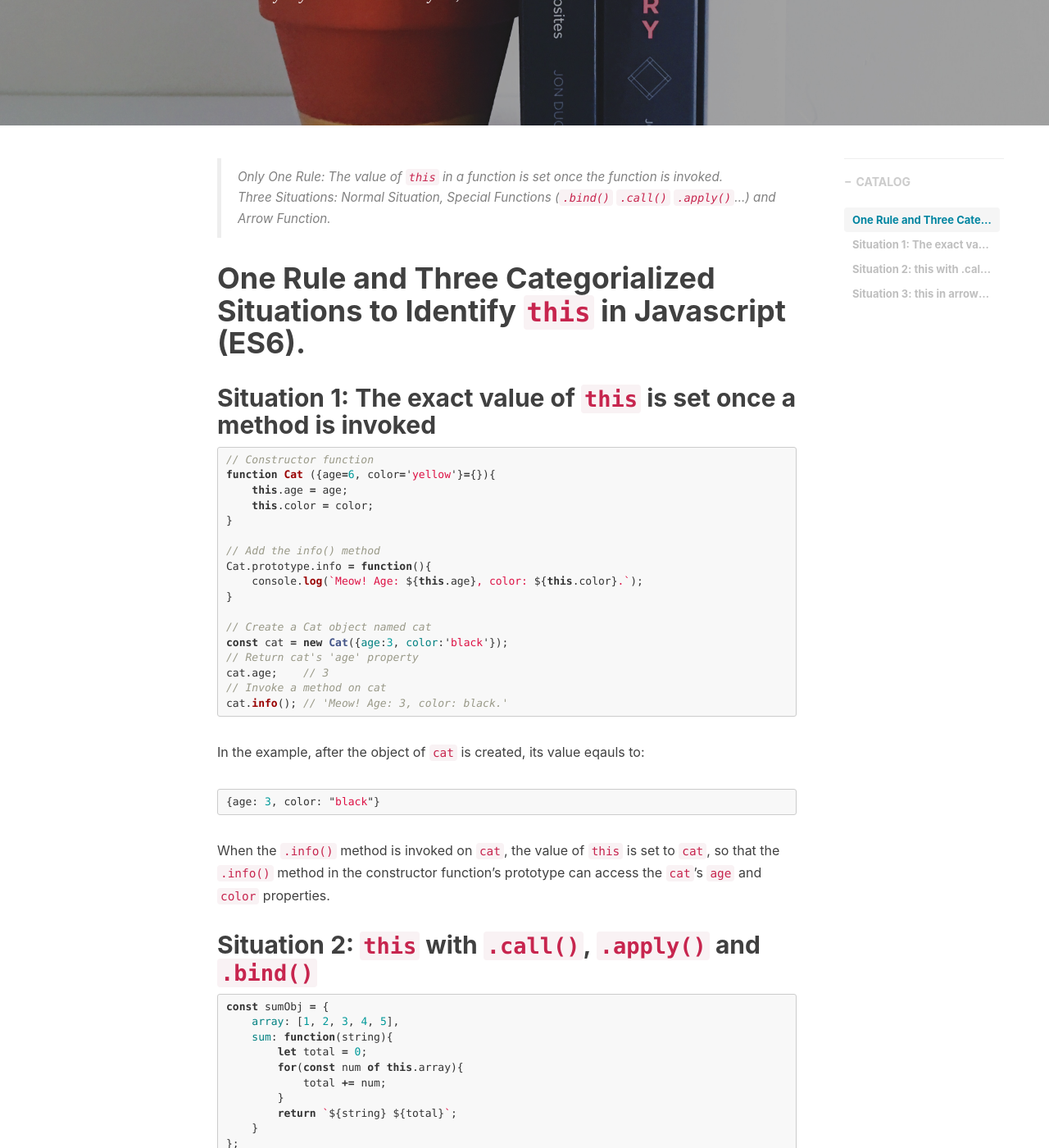
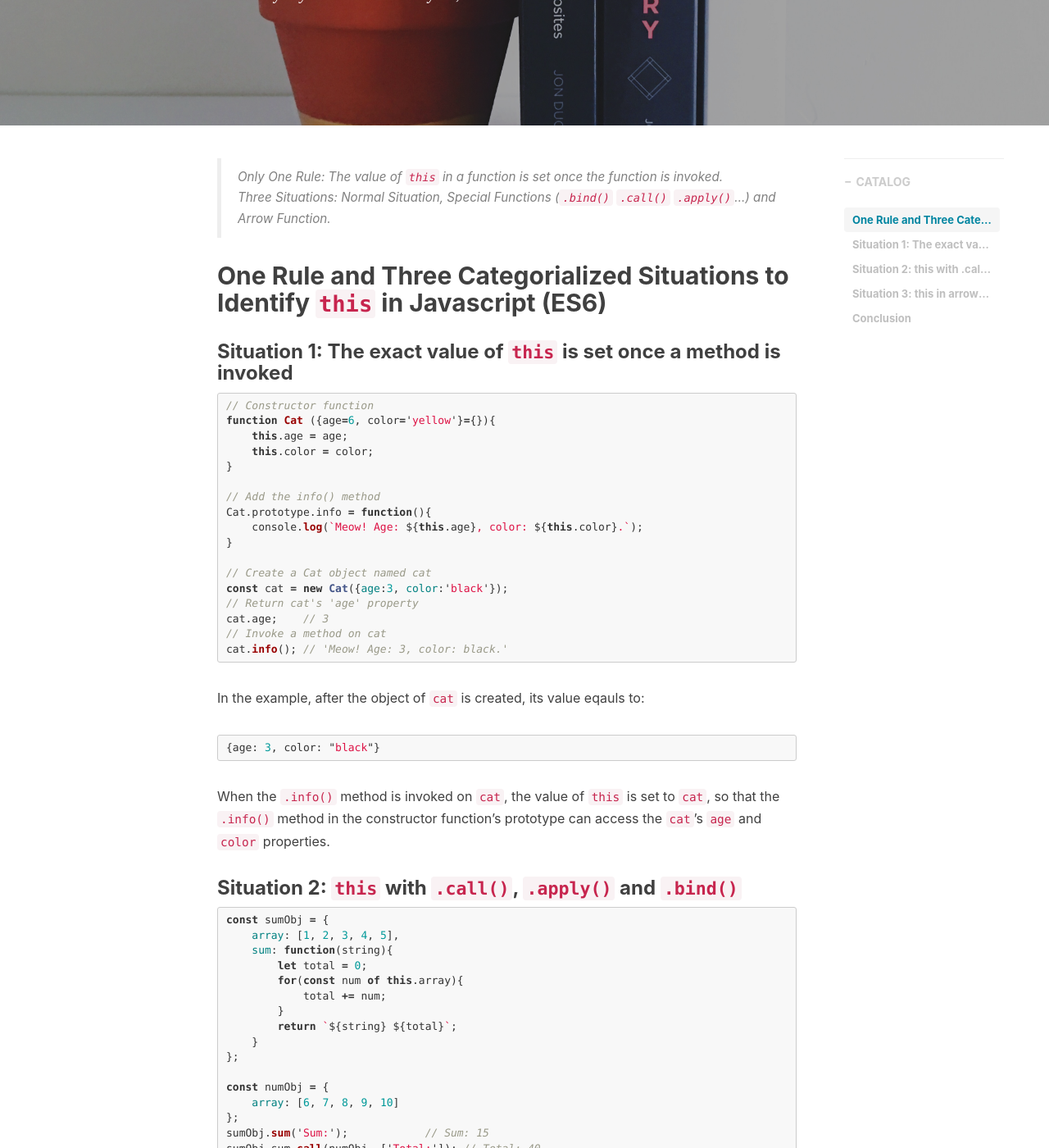
Before and after one commit to biyunwu/biyunwu.github.io, a Jekyll site: the page built from _posts/2018-06-19-identify-this-in-javascript.md, in a window 1280 px wide and 1400 px high, scrolled down 304 px. Shown: the whole window at 82% size. Built offline with Jekyll 4.4.1, drawn with Linux system fonts in a browser that asks for light colours; nearby versions of some CDN libraries; comment, search, counter and statistics services are not loaded; some of the changed text lies outside the part shown.

Commit message:
Update layout

````diff
--- a/_posts/2018-06-19-identify-this-in-javascript.md
+++ b/_posts/2018-06-19-identify-this-in-javascript.md
@@ -18,9 +18,9 @@ tags:
 >
 > Three Situations: Normal Situation, Special Functions (`.bind()` `.call()` `.apply()`...) and Arrow Function.
 
-# One Rule and Three Categorialized Situations to Identify `this` in Javascript (ES6).
+## One Rule and Three Categorialized Situations to Identify `this` in Javascript (ES6)
 
-## **Situation 1**: The exact value of `this` is set once a method is invoked
+### Situation 1: The exact value of `this` is set once a method is invoked
 
 ```js
 // Constructor function
@@ -50,7 +50,7 @@ In the example, after the object of `cat` is created, its value eqauls to:
 
 When the `.info()` method is invoked on `cat`, the value of `this` is set to `cat`, so that the `.info()` method in the constructor function's prototype can access the `cat`'s `age` and `color` properties.
 
-## **Situation 2**: `this` with `.call()`, `.apply()` and `.bind()`
+### Situation 2: `this` with `.call()`, `.apply()` and `.bind()`
 
 ```js
 const sumObj = {
@@ -77,7 +77,7 @@ Both `.apply()` and `.bind()` are similair to `.call()`, they are called on func
 
 Even though `.call()`, `.apply()` and `.bind()` are not categorized in the **Situation 1**, but they also comply the rule that `this` refers to the object which the function is invoked on.
 
-## **Situation 3**: `this` in arrow function
+### Situation 3: `this` in arrow function
 
 The reason why `this` with arrow functions should be taken into special consideration is that, the scope of arrow function is different from regular function.
 
@@ -110,4 +110,5 @@ When `obj2.add()` executes, `this` refers to `obj2`'s upper level `this`, which
 
 This situation can be a hassal in ES6. However, considering arrow function provide a convenient way to reach the function's upper level scope, it is also very useful.
 
+### Conclusion
 All in all, The one and only rule is that the value of `this` in a funciton is set once the function is invoked.
````
